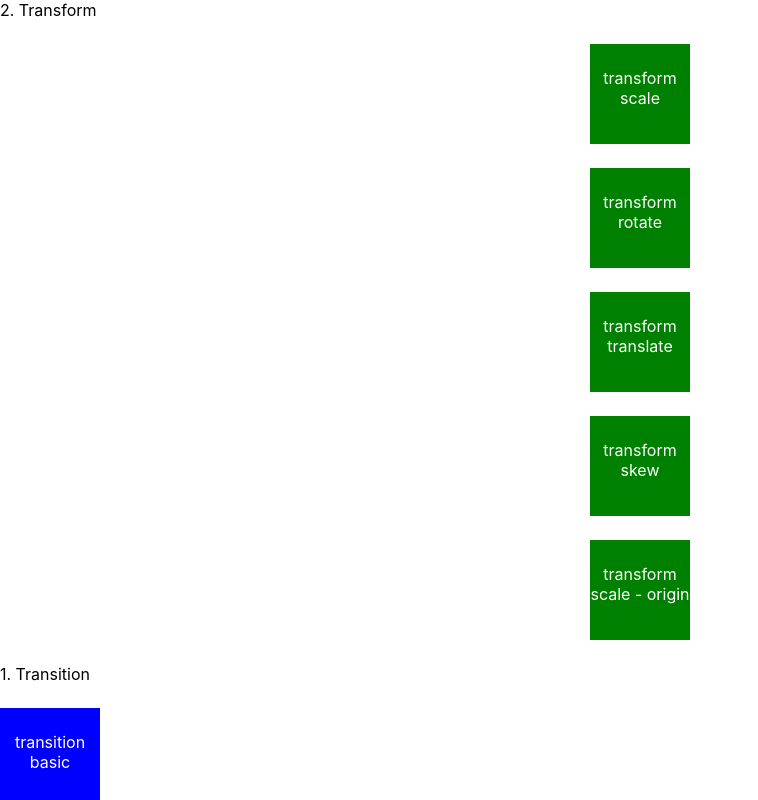
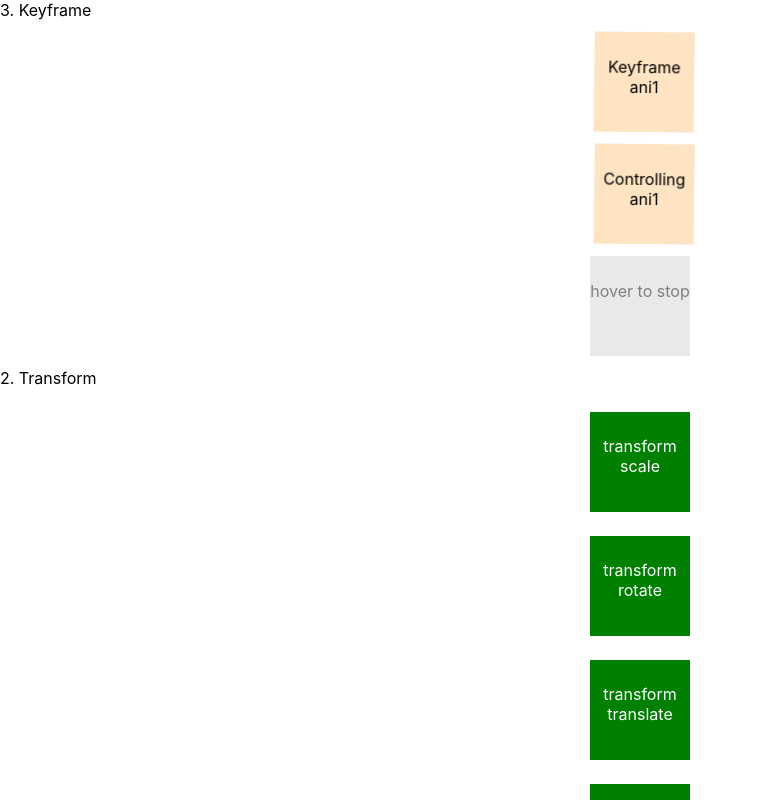
Before and after one commit to behoney/study_react_redux_sass, a React (Create React App) app: page / in a window 1280 px wide. Shown: the top 800 px of the page, without its empty margins (0-758 px from the left). Built offline with nearby package versions, Linux system fonts and the light colour scheme.

Commit message:
[add] keyframes

```diff
--- a/src/App.tsx
+++ b/src/App.tsx
@@ -1,12 +1,14 @@
 import React from 'react';
 import './App.scss';
 import CH1 from "./CH1"
+import Keyframe from './Keyframe';
 import Transform from './Transform';
 import Transition from './Transition';
 
 function App() {
   return (
     <div className="App">
+      <Keyframe />
       <Transform />
       <Transition />
     </div>
--- /dev/null
+++ b/src/Keyframe.js
@@ -0,0 +1,51 @@
+import React, { useEffect, useRef } from 'react'
+import "./Keyframe.scss"
+
+function Keyframe() {
+    return (
+        <div>
+            3. Keyframe
+            <div className='keyframe-container'>
+
+            </div>
+            <Ex1></Ex1>
+            <Ex2></Ex2>
+        </div>
+    )
+}
+
+const Ex1 = () => {
+    return (
+        <div className='block' id='ani1'>
+            Keyframe ani1
+        </div>
+    )
+}
+const Ex2 = () => {
+    const targetRef = useRef();
+    let animeState = false;
+
+    const over = () => {
+        if (animeState) return;
+        animeState = true;
+        targetRef.current.style.animationPlayState = 'running';
+    }
+    const leave = () => {
+        if (!animeState) return;
+        animeState = false;
+        targetRef.current.style.animationPlayState = 'paused';
+    }
+
+    return (
+        <>
+            <div ref={targetRef} className='block' id='ani1'>
+                Controlling ani1
+            </div>
+            <div className='block' id="actionArea" onMouseOver={() => over()} onMouseLeave={() => leave()}>
+                hover to stop
+            </div>
+        </>
+    )
+}
+
+export default Keyframe
--- /dev/null
+++ b/src/Keyframe.scss
@@ -0,0 +1,44 @@
+.keyframe-container {
+    display: flex;
+}
+
+.block {
+    margin: 12px auto;
+    width: 100px;
+    height: 100px;
+    background-color: bisque;
+    box-sizing: border-box;
+    padding-top: 25px;
+    text-align: center;
+    // transition: all 0.5s linear;
+}
+
+#ani1 {
+    animation: ani1 3s infinite;
+}
+
+#actionArea {
+    background-color: lightgray;
+    opacity: 0.5;
+    color: black;
+    transition: opacity 0.2s ease;
+
+    &:hover {
+
+        opacity: 1;
+    }
+}
+
+@keyframes ani1 {
+    0% {
+        transform: translate(0px, 0px);
+    }
+
+    50% {
+        transform: translateX(200px) rotate(30deg);
+    }
+
+    100% {
+        transform: translate(0px, 0px);
+    }
+}
```
